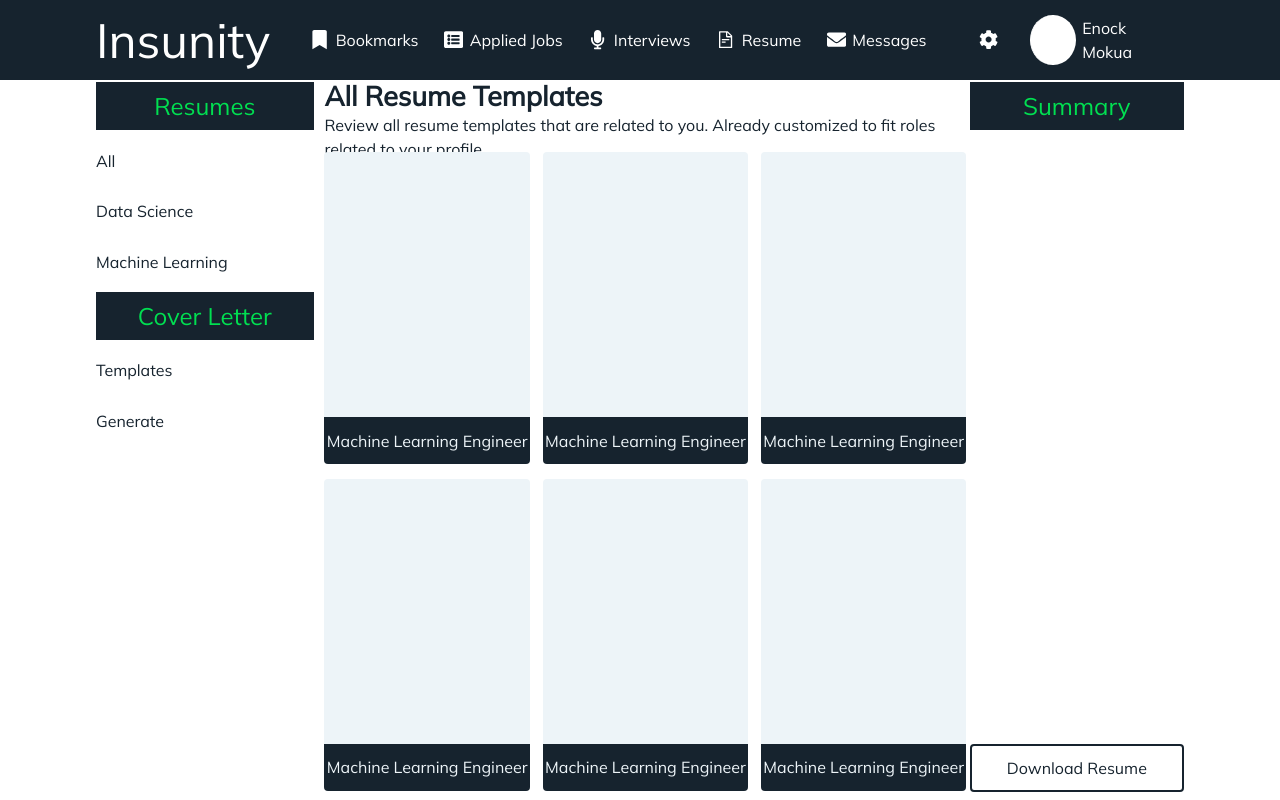
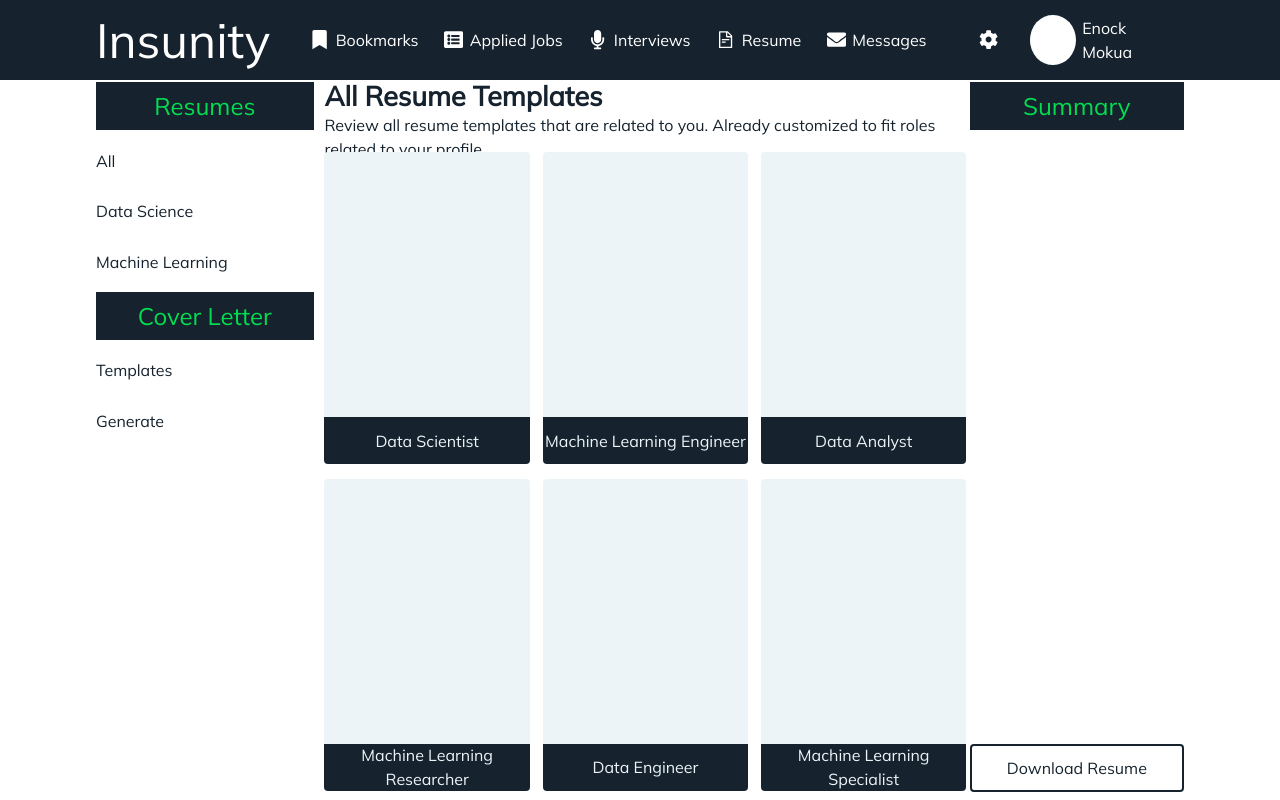
Before and after one commit to MokuaEnock/mboka, a React (Vite) app: page /seeker/resumes in a window 1280 px wide. Built offline with nearby package versions, Linux system fonts and the light colour scheme; a small style sheet from the web is missing.

Commit message:
map teh resume data

```diff
--- a/src/Pages/seeker/resume/resume.jsx
+++ b/src/Pages/seeker/resume/resume.jsx
@@ -34,7 +34,6 @@ let resumeData = [
     category: "Machine Learning",
   },
 ];
-
 export default function SeekerResume() {
   function Container() {
     return (
@@ -45,7 +44,6 @@ export default function SeekerResume() {
             <p>All</p>
             <p>Data Science</p>
             <p>Machine Learning</p>
-
             <h2>Cover Letter</h2>
             <p>Templates</p>
             <p>Generate</p>
@@ -61,42 +59,12 @@ export default function SeekerResume() {
             </div>
 
             <div id="resumes-header-cont">
-              <div className="resumes-card">
-                <span className="resumes-card-body"></span>
-                <span className="resumes-card-foot">
-                  Machine Learning Engineer
-                </span>
-              </div>
-              <div className="resumes-card">
-                <span className="resumes-card-body"></span>
-                <span className="resumes-card-foot">
-                  Machine Learning Engineer
-                </span>
-              </div>
-              <div className="resumes-card">
-                <span className="resumes-card-body"></span>
-                <span className="resumes-card-foot">
-                  Machine Learning Engineer
-                </span>
-              </div>
-              <div className="resumes-card">
-                <span className="resumes-card-body"></span>
-                <span className="resumes-card-foot">
-                  Machine Learning Engineer
-                </span>
-              </div>
-              <div className="resumes-card">
-                <span className="resumes-card-body"></span>
-                <span className="resumes-card-foot">
-                  Machine Learning Engineer
-                </span>
-              </div>
-              <div className="resumes-card">
-                <span className="resumes-card-body"></span>
-                <span className="resumes-card-foot">
-                  Machine Learning Engineer
-                </span>
-              </div>
+              {resumeData.map((resume) => (
+                <div key={resume.id} className="resumes-card">
+                  <span className="resumes-card-body"></span>
+                  <span className="resumes-card-foot">{resume.title}</span>
+                </div>
+              ))}
             </div>
           </div>
 
```
